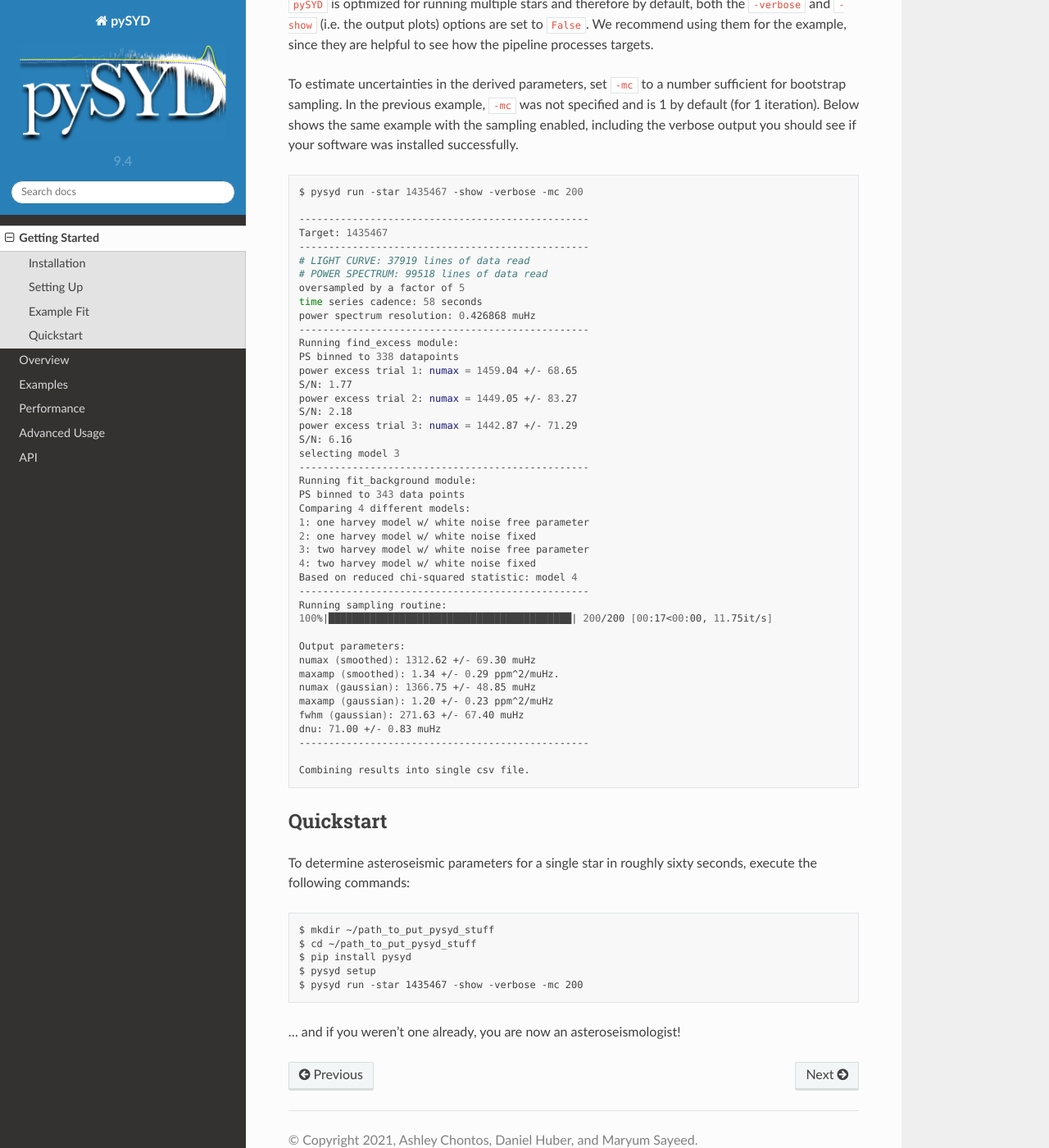
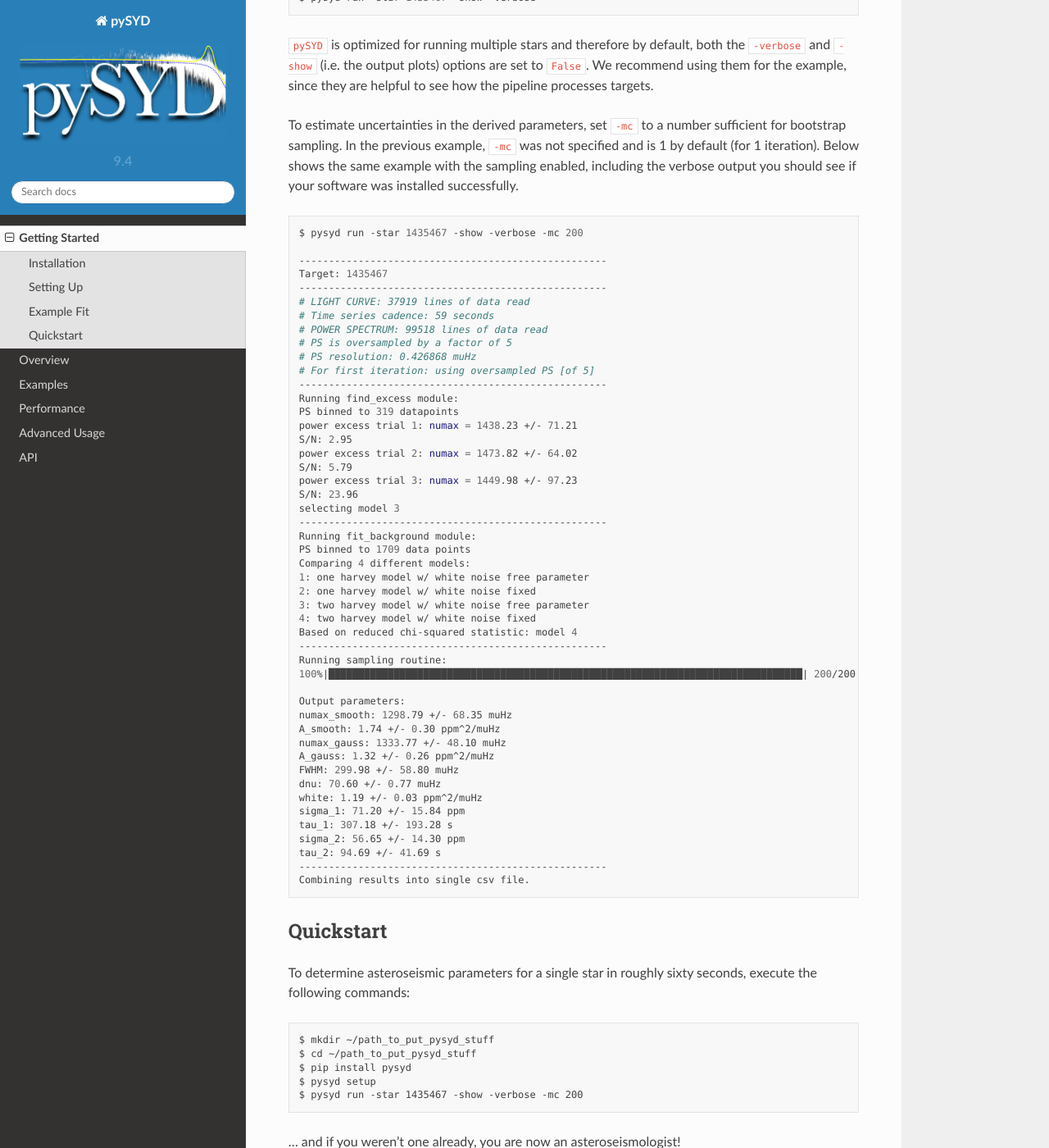
Before and after one commit to ashleychontos/pySYD, a Sphinx documentation site: the page built from docs/quickstart.rst, in a window 1280 px wide and 1400 px high, scrolled down 1533 px. Shown: the whole window at 82% size. Built offline with Sphinx 7.4.7 and the Read the Docs theme 2.0.0, drawn with Linux system fonts in a browser that asks for light colours; some of the changed text lies outside the part shown.

Commit message:
updating docs with new output in example

```diff
--- a/docs/quickstart.rst
+++ b/docs/quickstart.rst
@@ -29,16 +29,20 @@ You may test your installation by using ``pysyd --help`` to see available comman
 .. code-block:: bash
 
     $ pysyd --help
-    usage: pySYD [-h] [-version] {setup,run} ...
+    usage: pySYD [-h] [-version] {setup,run,parallel} ...
 
     pySYD: Automated Extraction of Global Asteroseismic Parameters
 
     optional arguments:
-      -h, --help           show this help message and exit
-      -version, --version  Print version number and exit.
+      -h, --help            show this help message and exit
+      -version, --version   Print version number and exit.
 
     subcommands:
-      {setup,run}
+      {setup,run,parallel}
+        setup               Easy setup for directories and files
+        run                 Run pySYD in regular mode
+        parallel            Run pySYD in parallel
+
 
 
 Setting Up
@@ -88,46 +92,51 @@ sampling enabled, including the verbose output you should see if your software w
 
     $ pysyd run -star 1435467 -show -verbose -mc 200
 
-    -------------------------------------------------
+    ----------------------------------------------------
     Target: 1435467
-    -------------------------------------------------
+    ----------------------------------------------------
     # LIGHT CURVE: 37919 lines of data read
+    # Time series cadence: 59 seconds
     # POWER SPECTRUM: 99518 lines of data read
-    oversampled by a factor of 5
-    time series cadence: 58 seconds
-    power spectrum resolution: 0.426868 muHz
-    -------------------------------------------------
+    # PS is oversampled by a factor of 5
+    # PS resolution: 0.426868 muHz
+    # For first iteration: using oversampled PS [of 5]
+    ----------------------------------------------------
     Running find_excess module:
-    PS binned to 338 datapoints
-    power excess trial 1: numax = 1459.04 +/- 68.65
-    S/N: 1.77
-    power excess trial 2: numax = 1449.05 +/- 83.27
-    S/N: 2.18
-    power excess trial 3: numax = 1442.87 +/- 71.29
-    S/N: 6.16
+    PS binned to 319 datapoints
+    power excess trial 1: numax = 1438.23 +/- 71.21
+    S/N: 2.95
+    power excess trial 2: numax = 1473.82 +/- 64.02
+    S/N: 5.79
+    power excess trial 3: numax = 1449.98 +/- 97.23
+    S/N: 23.96
     selecting model 3
-    -------------------------------------------------
+    ----------------------------------------------------
     Running fit_background module:
-    PS binned to 343 data points
+    PS binned to 1709 data points
     Comparing 4 different models:
     1: one harvey model w/ white noise free parameter
     2: one harvey model w/ white noise fixed
     3: two harvey model w/ white noise free parameter
     4: two harvey model w/ white noise fixed
     Based on reduced chi-squared statistic: model 4
-    -------------------------------------------------
+    ----------------------------------------------------
     Running sampling routine:
-    100%|█████████████████████████████████████████| 200/200 [00:17<00:00, 11.75it/s]
+    100%|████████████████████████████████████████████████████████████████████████████████| 200/200 [00:16<00:00, 11.83it/s]
 
     Output parameters:
-    numax (smoothed): 1312.62 +/- 69.30 muHz
-    maxamp (smoothed): 1.34 +/- 0.29 ppm^2/muHz.
-    numax (gaussian): 1366.75 +/- 48.85 muHz
-    maxamp (gaussian): 1.20 +/- 0.23 ppm^2/muHz
-    fwhm (gaussian): 271.63 +/- 67.40 muHz
-    dnu: 71.00 +/- 0.83 muHz
-    -------------------------------------------------
-
+    numax_smooth: 1298.79 +/- 68.35 muHz
+    A_smooth: 1.74 +/- 0.30 ppm^2/muHz
+    numax_gauss: 1333.77 +/- 48.10 muHz
+    A_gauss: 1.32 +/- 0.26 ppm^2/muHz
+    FWHM: 299.98 +/- 58.80 muHz
+    dnu: 70.60 +/- 0.77 muHz
+    white: 1.19 +/- 0.03 ppm^2/muHz
+    sigma_1: 71.20 +/- 15.84 ppm
+    tau_1: 307.18 +/- 193.28 s
+    sigma_2: 56.65 +/- 14.30 ppm
+    tau_2: 94.69 +/- 41.69 s
+    ----------------------------------------------------
     Combining results into single csv file.
 
 
```
